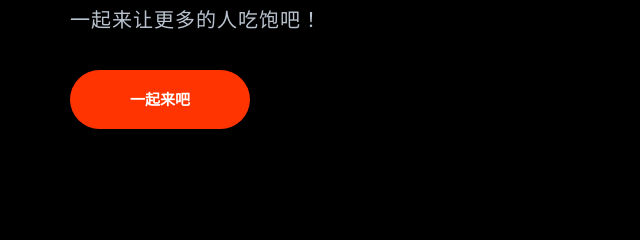
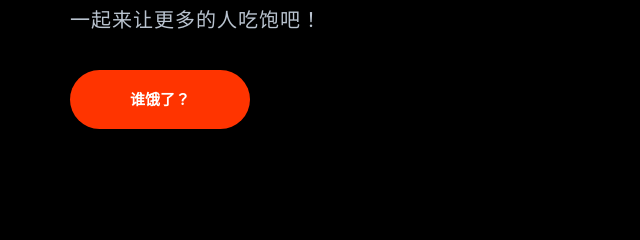
Before and after one commit to i3yxman/klanshenwebtest, a website built with Parcel: page index.html in a window 1280 px wide. Shown: the part 353-593 px from the top of the page, 0-640 px from the left. Built offline with nearby package versions, Linux system fonts and the light colour scheme.

Commit message:
Update button content

```diff
--- a/index.html
+++ b/index.html
@@ -58,7 +58,7 @@
             target="_blank"
             href="https://codewithmosh.com"
             class="btn btn--accent btn--stretched"
-            >一起来吧</a
+            >谁饿了？</a
           >
         </header>
         <picture data-aos="zoom-in">
```
